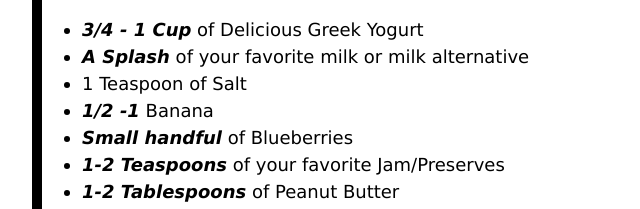
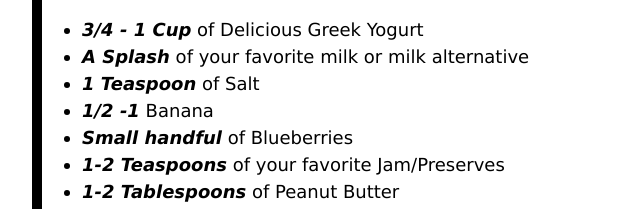
Before and after one commit to i-will-succeed/odin-recipes, a plain HTML site: page recipes/twilight-delight.html in a window 1280 px wide. Shown: the part 1027-1236 px from the top of the page, 198-838 px from the left. Drawn offline with Linux system fonts and the light colour scheme.

Commit message:
Fix typo, add max-width attribute to 'body' class

```diff
--- a/recipes/twilight-delight.html
+++ b/recipes/twilight-delight.html
@@ -25,7 +25,7 @@
     <ul>
       <li><em>3/4 - 1 Cup</em> of Delicious Greek Yogurt</li>
       <li><em>A Splash</em> of your favorite milk or milk alternative</li>
-      <li><em></em>1 Teaspoon</em> of Salt</li>
+      <li><em>1 Teaspoon</em> of Salt</li>
       <li><em>1/2 -1</em> Banana</li>
       <li><em>Small handful</em> of Blueberries</li>
       <li><em>1-2 Teaspoons</em> of your favorite Jam/Preserves</li>
--- a/style.css
+++ b/style.css
@@ -4,7 +4,8 @@ body {
   background-color: white;
   border: 10px solid #000000;
   margin: 0 auto;
-  width: 800px;
+  /* max-width maintains the content on web-page even when narrowing. (Useful for mobile viewing) */
+  max-width: 800px;
 }
 
 .home-page {
```
